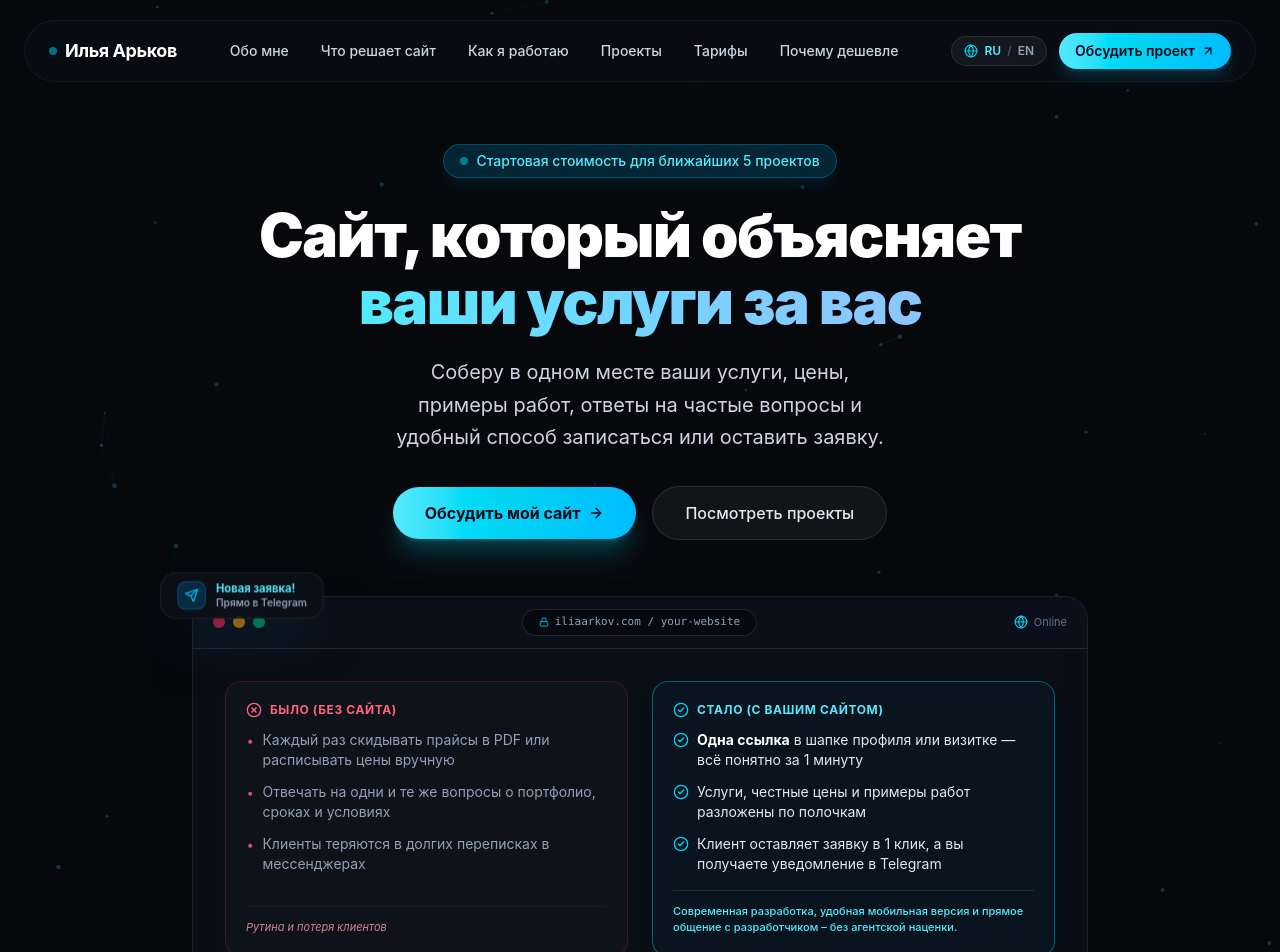
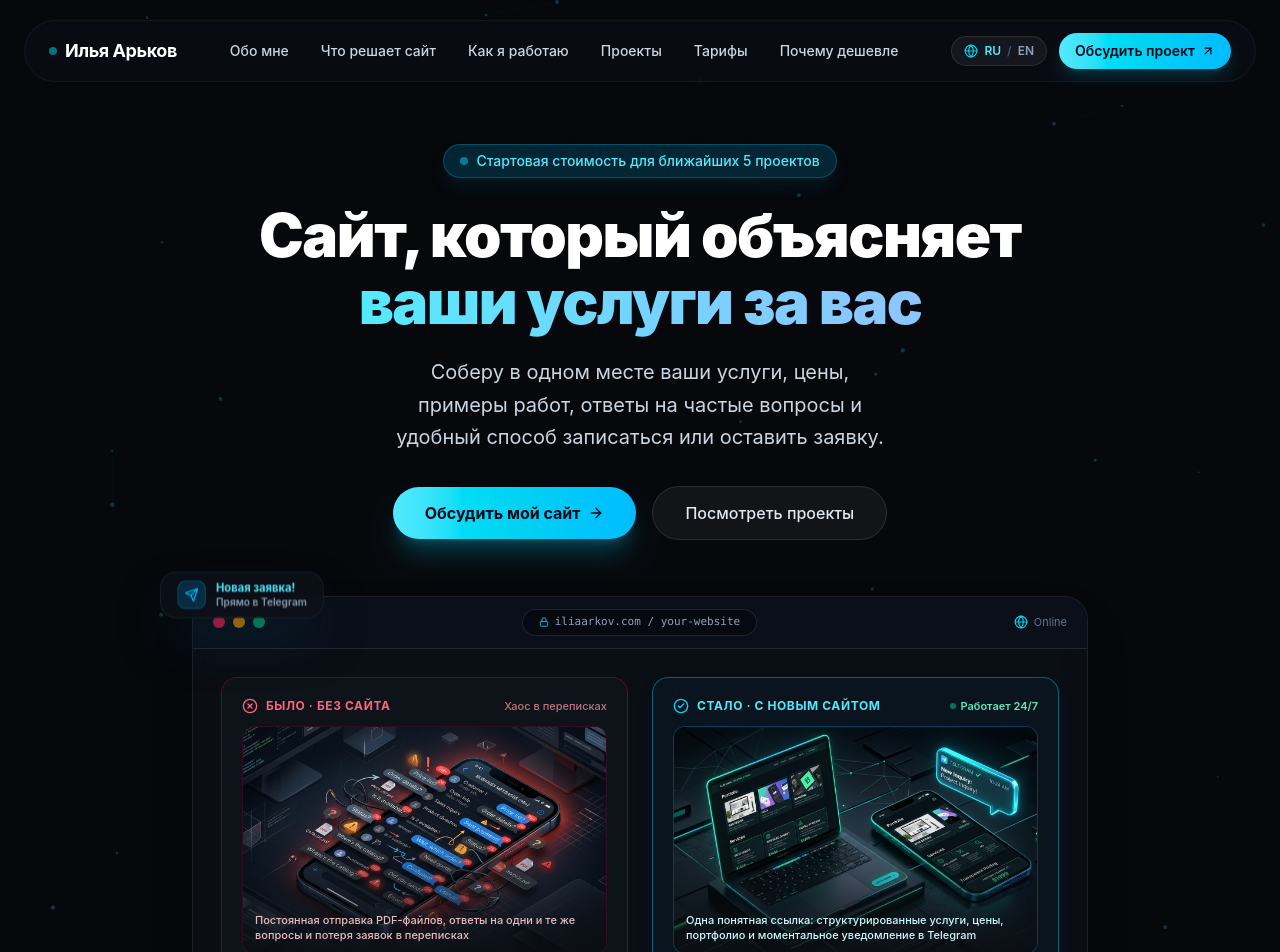
Before and after one commit to iliaarkov/crafting-web, a React (Vite) app: page / in a window 1280 px wide. Shown: the top 952 px of the page. Built offline with nearby package versions, Linux system fonts and the light colour scheme; the HTML template or start-up script is replaced by a standard one.

Commit message:
Crafting-web (in progress v0.11) (Hero section update)

```diff
--- a/src/components/Hero.tsx
+++ b/src/components/Hero.tsx
@@ -17,9 +17,8 @@ import {
 export const Hero: React.FC = () => {
   const { t, lang } = useLanguage();
 
-  // Состояние 3D-параллакса от мыши (ПК) или гироскопа (смартфоны)
   const [tilt, setTilt] = useState({ x: 0, y: 0 });
-  const [hasGyroscope, setHasGyroscope] = useState(false);
+  const [isTouch, setIsTouch] = useState(false);
   const heroRef = useRef<HTMLElement>(null);
   const canvasRef = useRef<HTMLCanvasElement>(null);
 
@@ -35,8 +34,14 @@ export const Hero: React.FC = () => {
     }
   };
 
-  // 1. Интерактивный 3D-параллакс: курсор на ПК + гироскоп на мобильных
+  // 1. Адаптивная анимация: курсор на ПК, плавный скролл-параллакс на смартфонах
   useEffect(() => {
+    const isTouchDevice =
+      typeof window !== 'undefined' &&
+      ('ontouchstart' in window || navigator.maxTouchPoints > 0 || window.matchMedia('(pointer: coarse)').matches);
+
+    setIsTouch(isTouchDevice);
+
     let targetX = 0;
     let targetY = 0;
     let currentX = 0;
@@ -52,6 +57,25 @@ export const Hero: React.FC = () => {
 
     animationFrameId = requestAnimationFrame(updateInterpolatedTilt);
 
+    if (isTouchDevice) {
+      // НА ТЕЛЕФОНАХ: естественный стабильный параллакс от вертикального скролла
+      const handleScroll = () => {
+        const scrollY = window.scrollY;
+        const windowHeight = window.innerHeight || 800;
+        const scrollProgress = Math.min(1, Math.max(0, scrollY / (windowHeight * 0.9)));
+        targetY = (scrollProgress - 0.2) * 8;
+        targetX = 0;
+      };
+
+      window.addEventListener('scroll', handleScroll, { passive: true });
+      handleScroll();
+
+      return () => {
+        cancelAnimationFrame(animationFrameId);
+        window.removeEventListener('scroll', handleScroll);
+      };
+    } else {
+      // НА КОМПЬЮТЕРАХ: интерактивное следование за курсором мыши
       const handleMouseMove = (e: MouseEvent) => {
         const { innerWidth, innerHeight } = window;
         const x = (e.clientX - innerWidth / 2) / (innerWidth / 2);
@@ -60,32 +84,16 @@ export const Hero: React.FC = () => {
         targetY = Math.max(-1, Math.min(1, y)) * 12;
       };
 
-    const handleDeviceOrientation = (e: DeviceOrientationEvent) => {
-      if (e.gamma !== null && e.beta !== null) {
-        setHasGyroscope(true);
-        const clampedGamma = Math.max(-35, Math.min(35, e.gamma));
-        const clampedBeta = Math.max(-35, Math.min(35, e.beta - 45));
-        targetX = (clampedGamma / 35) * 10;
-        targetY = (clampedBeta / 35) * 10;
-      }
-    };
-
       window.addEventListener('mousemove', handleMouseMove, { passive: true });
-
-    if (window.DeviceOrientationEvent) {
-      window.addEventListener('deviceorientation', handleDeviceOrientation, { passive: true });
-    }
 
       return () => {
         cancelAnimationFrame(animationFrameId);
         window.removeEventListener('mousemove', handleMouseMove);
-      if (window.DeviceOrientationEvent) {
-        window.removeEventListener('deviceorientation', handleDeviceOrientation);
+      };
     }
-    };
   }, []);
 
-  // 2. Интерактивная фоновая цифровая паутина / созвездие на Canvas
+  // 2. Интерактивная фоновая цифровая сетка на Canvas
   useEffect(() => {
     const canvas = canvasRef.current;
     if (!canvas) return;
@@ -103,13 +111,13 @@ export const Hero: React.FC = () => {
 
     window.addEventListener('resize', handleResize);
 
-    const particleCount = width < 768 ? 28 : 55;
+    const particleCount = width < 768 ? 24 : 50;
     const particles = Array.from({ length: particleCount }, () => ({
       x: Math.random() * width,
       y: Math.random() * height,
-      vx: (Math.random() - 0.5) * 0.45,
-      vy: (Math.random() - 0.5) * 0.45,
-      radius: Math.random() * 1.6 + 0.8,
+      vx: (Math.random() - 0.5) * 0.4,
+      vy: (Math.random() - 0.5) * 0.4,
+      radius: Math.random() * 1.5 + 0.8,
     }));
 
     let animId: number;
@@ -122,10 +130,10 @@ export const Hero: React.FC = () => {
           const dx = particles[i].x - particles[j].x;
           const dy = particles[i].y - particles[j].y;
           const dist = Math.sqrt(dx * dx + dy * dy);
-          const maxDist = width < 768 ? 95 : 140;
+          const maxDist = width < 768 ? 90 : 135;
 
           if (dist < maxDist) {
-            const alpha = (1 - dist / maxDist) * 0.22;
+            const alpha = (1 - dist / maxDist) * 0.2;
             ctx.strokeStyle = `rgba(34, 211, 238, ${alpha})`;
             ctx.lineWidth = 0.8;
             ctx.beginPath();
@@ -191,7 +199,7 @@ export const Hero: React.FC = () => {
         }}
       />
 
-      {/* 3. Фоновая декоративная сетка */}
+      {/* 3. Фоновая сетка */}
       <div
         className="absolute inset-0 opacity-[0.035] pointer-events-none -z-10"
         style={{
@@ -207,7 +215,7 @@ export const Hero: React.FC = () => {
           <span>{t.hero.badge}</span>
         </div>
 
-        {/* Главный заголовок H1 с акцентом */}
+        {/* Главный заголовок H1 */}
         <h1 className="text-3xl sm:text-5xl lg:text-6xl font-black text-white tracking-tight leading-[1.14] sm:leading-[1.12] mb-5 max-w-4xl mx-auto text-balance">
           {lang === 'ru' ? (
             <>
@@ -226,7 +234,7 @@ export const Hero: React.FC = () => {
           )}
         </h1>
 
-        {/* Короткий, цепляющий лид */}
+        {/* Короткий лид */}
         <p className="text-base sm:text-lg lg:text-xl text-slate-300 leading-relaxed max-w-2xl mx-auto mb-8 text-balance font-normal">
           {t.hero.description}
         </p>
@@ -249,22 +257,19 @@ export const Hero: React.FC = () => {
           >
             <span>{t.hero.ctaSecondary}</span>
           </a>
-
-          {/* <div className="hidden sm:flex items-center gap-2 px-4 py-3 rounded-full text-xs font-medium text-slate-400 border border-white/5 bg-white/[0.02]">
-            <Zap className="w-3.5 h-3.5 text-cyan-400 shrink-0" />
-            <span>{t.hero.priceTag}</span>
-          </div> */}
         </div>
 
-        {/* 4. ИНТЕРАКТИВНЫЙ 3D-МАКЕТ ИНТЕРФЕЙСА */}
+        {/* 4. ИНТЕРАКТИВНЫЙ МАКЕТ С КАРТИНКАМИ */}
         <div
           className="relative max-w-4xl mx-auto mb-16 perspective-[1200px]"
           style={{
-            transform: `perspective(1000px) rotateX(${tilt.y * -0.65}deg) rotateY(${tilt.x * 0.65}deg)`,
-            transition: 'transform 100ms ease-out',
+            transform: isTouch
+              ? `perspective(1000px) rotateX(${tilt.y * -0.5}deg)`
+              : `perspective(1000px) rotateX(${tilt.y * -0.65}deg) rotateY(${tilt.x * 0.65}deg)`,
+            transition: isTouch ? 'transform 180ms ease-out' : 'transform 100ms ease-out',
           }}
         >
-          {/* Плавающий бейдж: Заявка в Telegram (слева сверху) */}
+          {/* Плавающий бейдж: Заявка в Telegram */}
           <div
             className="hidden md:flex absolute -top-5 -left-6 z-20 items-center gap-2.5 px-4 py-2 rounded-2xl glass-panel border border-cyan-500/30 bg-[#090e17]/90 shadow-2xl text-xs font-semibold text-white shadow-cyan-950/60"
             style={{
@@ -284,7 +289,7 @@ export const Hero: React.FC = () => {
             </div>
           </div>
 
-          {/* Плавающий бейдж: Мобильный адаптив (справа снизу) */}
+          {/* Плавающий бейдж: Мобильный адаптив */}
           <div
             className="hidden md:flex absolute -bottom-5 -right-6 z-20 items-center gap-2.5 px-4 py-2 rounded-2xl glass-panel border border-emerald-500/30 bg-[#090e17]/90 shadow-2xl text-xs font-semibold text-white shadow-emerald-950/60"
             style={{
@@ -304,7 +309,6 @@ export const Hero: React.FC = () => {
 
           {/* Стеклянное окно веб-интерфейса */}
           <div className="glass-panel rounded-3xl border border-white/15 bg-[#090d15]/95 shadow-2xl overflow-hidden text-left relative group">
-            {/* Оконная панель браузера */}
             <div className="px-5 py-3 border-b border-white/10 flex items-center justify-between bg-[#0b101a]/90">
               <div className="flex items-center gap-2">
                 <span className="w-3 h-3 rounded-full bg-rose-500/70" />
@@ -312,7 +316,6 @@ export const Hero: React.FC = () => {
                 <span className="w-3 h-3 rounded-full bg-emerald-500/70" />
               </div>
 
-              {/* URL строка */}
               <div className="flex items-center gap-1.5 px-4 py-1 rounded-full bg-black/40 border border-white/10 text-[11px] text-slate-400 font-mono">
                 <Lock className="w-2.5 h-2.5 text-cyan-400" />
                 <span>iliaarkov.com / your-website</span>
@@ -324,89 +327,76 @@ export const Hero: React.FC = () => {
               </div>
             </div>
 
-            {/* Содержимое окна: сравнение Было vs Стало */}
-            <div className="p-5 sm:p-8 grid grid-cols-1 md:grid-cols-2 gap-6 items-stretch">
-              {/* Левый блок: Проблема рутины */}
-              <div className="p-5 rounded-2xl bg-white/[0.02] border border-rose-500/20 flex flex-col justify-between">
+            {/* Картинки визуального сравнения (Было vs Стало) */}
+            <div className="p-4 sm:p-7 grid grid-cols-1 md:grid-cols-2 gap-6 items-stretch">
+              {/* Левый блок: Было */}
+              <div className="p-4 sm:p-5 rounded-2xl bg-white/[0.02] border border-rose-500/25 flex flex-col justify-between group/card hover:border-rose-500/40 transition-colors">
                 <div>
-                  <div className="flex items-center gap-2 text-rose-400 font-bold text-xs uppercase tracking-wider mb-3">
+                  <div className="flex items-center justify-between mb-3">
+                    <div className="flex items-center gap-2 text-rose-400 font-bold text-xs uppercase tracking-wider">
                       <XCircle className="w-4 h-4" />
-                    <span>{lang === 'ru' ? 'Было (без сайта)' : 'Before (No website)'}</span>
+                      <span>{lang === 'ru' ? 'Было · без сайта' : 'Before · No website'}</span>
                     </div>
-                  <ul className="space-y-3 text-xs sm:text-sm text-slate-400">
-                    <li className="flex items-start gap-2">
-                      <span className="text-rose-400/80 font-mono mt-0.5">•</span>
-                      <span>
-                        {lang === 'ru'
-                          ? 'Каждый раз скидывать прайсы в PDF или расписывать цены вручную'
-                          : 'Sending bulky price PDFs or typing prices manually every time'}
+                    <span className="text-[11px] text-rose-300/70 font-medium">
+                      {lang === 'ru' ? 'Хаос в переписках' : 'Messy chat routine'}
                     </span>
-                    </li>
-                    <li className="flex items-start gap-2">
-                      <span className="text-rose-400/80 font-mono mt-0.5">•</span>
-                      <span>
-                        {lang === 'ru'
-                          ? 'Отвечать на одни и те же вопросы о портфолио, сроках и условиях'
-                          : 'Repeatedly answering identical questions about work samples and timing'}
-                      </span>
-                    </li>
-                    <li className="flex items-start gap-2">
-                      <span className="text-rose-400/80 font-mono mt-0.5">•</span>
-                      <span>
-                        {lang === 'ru'
-                          ? 'Клиенты теряются в долгих переписках в мессенджерах'
-                          : 'Potential clients drop off during slow message exchanges'}
-                      </span>
-                    </li>
-                  </ul>
                   </div>
 
-                <div className="mt-4 pt-3 border-t border-rose-500/10 text-[11px] text-rose-300/80 italic">
-                  {lang === 'ru' ? 'Рутина и потеря клиентов' : 'Routine and lost opportunities'}
+                  <div className="relative aspect-[16/10] rounded-xl overflow-hidden border border-rose-500/20 bg-slate-950 mb-4 shadow-inner">
+                    <img
+                      src="/images/before-chaos.jpg"
+                      alt={lang === 'ru' ? 'Хаос в переписках и мессенджерах' : 'Chaotic messaging and scattered price lists'}
+                      referrerPolicy="no-referrer"
+                      className="w-full h-full object-cover group-hover/card:scale-105 transition-transform duration-500"
+                    />
+                    <div className="absolute inset-0 bg-gradient-to-t from-[#0b0e14]/90 via-transparent to-transparent" />
+                    <div className="absolute bottom-2.5 left-3 right-3 text-[11px] text-rose-200/90 font-medium leading-snug">
+                      {lang === 'ru'
+                        ? 'Постоянная отправка PDF-файлов, ответы на одни и те же вопросы и потеря заявок в переписках'
+                        : 'Typing prices manually, sending PDFs, and losing clients in slow back-and-forth chats'}
+                    </div>
                   </div>
                 </div>
 
-              {/* Правый блок: Решение с новым сайтом */}
-              <div className="p-5 rounded-2xl bg-cyan-950/20 border border-cyan-400/40 flex flex-col justify-between shadow-lg shadow-cyan-950/30">
-                <div>
-                  <div className="flex items-center gap-2 text-cyan-300 font-bold text-xs uppercase tracking-wider mb-3">
-                    <CheckCircle2 className="w-4 h-4 text-cyan-400" />
-                    <span>{lang === 'ru' ? 'Стало (с вашим сайтом)' : 'After (With your website)'}</span>
+                <div className="pt-2 border-t border-rose-500/10 flex items-center justify-between text-[11px] text-rose-400/80">
+                  <span>{lang === 'ru' ? 'Трата времени на рутину' : 'Time lost on repetitive questions'}</span>
+                  <span className="text-xs">⏱️</span>
                 </div>
-                  <ul className="space-y-3 text-xs sm:text-sm text-slate-200">
-                    <li className="flex items-start gap-2">
-                      <CheckCircle2 className="w-4 h-4 text-cyan-400 mt-0.5 shrink-0" />
-                      <span>
-                        <strong className="text-white">
-                          {lang === 'ru' ? 'Одна ссылка' : 'One link'}
-                        </strong>{' '}
-                        {lang === 'ru'
-                          ? 'в шапке профиля или визитке — всё понятно за 1 минуту'
-                          : 'in your bio or card — everything is clear in 60 seconds'}
-                      </span>
-                    </li>
-                    <li className="flex items-start gap-2">
-                      <CheckCircle2 className="w-4 h-4 text-cyan-400 mt-0.5 shrink-0" />
-                      <span>
-                        {lang === 'ru'
-                          ? 'Услуги, честные цены и примеры работ разложены по полочкам'
-                          : 'Services, transparent rates, and portfolio structured neatly'}
-                      </span>
-                    </li>
-                    <li className="flex items-start gap-2">
-                      <CheckCircle2 className="w-4 h-4 text-cyan-400 mt-0.5 shrink-0" />
-                      <span>
-                        {lang === 'ru'
-                          ? 'Клиент оставляет заявку в 1 клик, а вы получаете уведомление в Telegram'
-                          : 'Clients submit inquiries in 1 click, sent straight to your Telegram'}
-                      </span>
-                    </li>
-                  </ul>
               </div>
 
-                <div className="mt-4 pt-3 border-t border-cyan-500/20 flex items-center justify-between text-[11px] text-cyan-300 font-medium">
+              {/* Правый блок: Стало */}
+              <div className="p-4 sm:p-5 rounded-2xl bg-cyan-950/20 border border-cyan-400/40 flex flex-col justify-between shadow-lg shadow-cyan-950/40 group/card hover:border-cyan-400/70 transition-colors">
+                <div>
+                  <div className="flex items-center justify-between mb-3">
+                    <div className="flex items-center gap-2 text-cyan-300 font-bold text-xs uppercase tracking-wider">
+                      <CheckCircle2 className="w-4 h-4 text-cyan-400" />
+                      <span>{lang === 'ru' ? 'Стало · с новым сайтом' : 'After · With your website'}</span>
+                    </div>
+                    <span className="text-[11px] text-emerald-300 font-semibold flex items-center gap-1">
+                      <span className="w-1.5 h-1.5 rounded-full bg-emerald-400 animate-pulse" />
+                      <span>{lang === 'ru' ? 'Работает 24/7' : '24/7 automation'}</span>
+                    </span>
+                  </div>
+
+                  <div className="relative aspect-[16/10] rounded-xl overflow-hidden border border-cyan-400/30 bg-slate-950 mb-4 shadow-inner shadow-cyan-950/50">
+                    <img
+                      src="/images/after-website.jpg"
+                      alt={lang === 'ru' ? 'Современный сайт со структурой и заявками' : 'Clean structured website with instant Telegram leads'}
+                      referrerPolicy="no-referrer"
+                      className="w-full h-full object-cover group-hover/card:scale-105 transition-transform duration-500"
+                    />
+                    <div className="absolute inset-0 bg-gradient-to-t from-[#0b0e14]/90 via-transparent to-transparent" />
+                    <div className="absolute bottom-2.5 left-3 right-3 text-[11px] text-cyan-100 font-medium leading-snug">
+                      {lang === 'ru'
+                        ? 'Одна понятная ссылка: структурированные услуги, цены, портфолио и моментальное уведомление в Telegram'
+                        : 'One clear link: structured rates, portfolio, and instant lead alerts straight into Telegram'}
+                    </div>
+                  </div>
+                </div>
+
+                <div className="pt-2 border-t border-cyan-500/20 flex items-center justify-between text-[11px] text-cyan-300 font-medium">
                   <span>{t.hero.subDescription2}</span>
-                  <span className="w-1.5 h-1.5 rounded-full bg-cyan-400 animate-ping" />
+                  <span className="w-2 h-2 rounded-full bg-cyan-400 animate-ping" />
                 </div>
               </div>
             </div>
@@ -416,8 +406,8 @@ export const Hero: React.FC = () => {
               <div className="flex items-center gap-2">
                 <Layers className="w-3.5 h-3.5 text-cyan-400" />
                 <span>
-                  {hasGyroscope
-                    ? (lang === 'ru' ? 'Наклоняйте смартфон для параллакса' : 'Tilt your phone for 3D parallax')
+                  {isTouch
+                    ? (lang === 'ru' ? 'Плавный параллакс при скролле страницы' : 'Smooth scroll parallax')
                     : (lang === 'ru' ? 'Двигайте курсором мыши для 3D-эффекта' : 'Move cursor for 3D parallax')}
                 </span>
               </div>
@@ -428,7 +418,7 @@ export const Hero: React.FC = () => {
           </div>
         </div>
 
-        {/* 5. Три карточки ключевых преимуществ */}
+        {/* 5. Карточки преимуществ */}
         <div className="grid grid-cols-1 sm:grid-cols-3 gap-4 max-w-4xl mx-auto text-left">
           <div className="glass-panel p-5 rounded-2xl flex items-center gap-4 border border-white/10 hover:border-cyan-500/30 transition-all hover:-translate-y-0.5">
             <div className="w-11 h-11 rounded-xl bg-cyan-500/10 border border-cyan-500/20 flex items-center justify-center text-cyan-400 shrink-0">
```
Also changed, not shown: public/images/after-website.jpg (added), public/images/before-chaos.jpg (added). Lines whose indentation alone changed are shown as unchanged.
